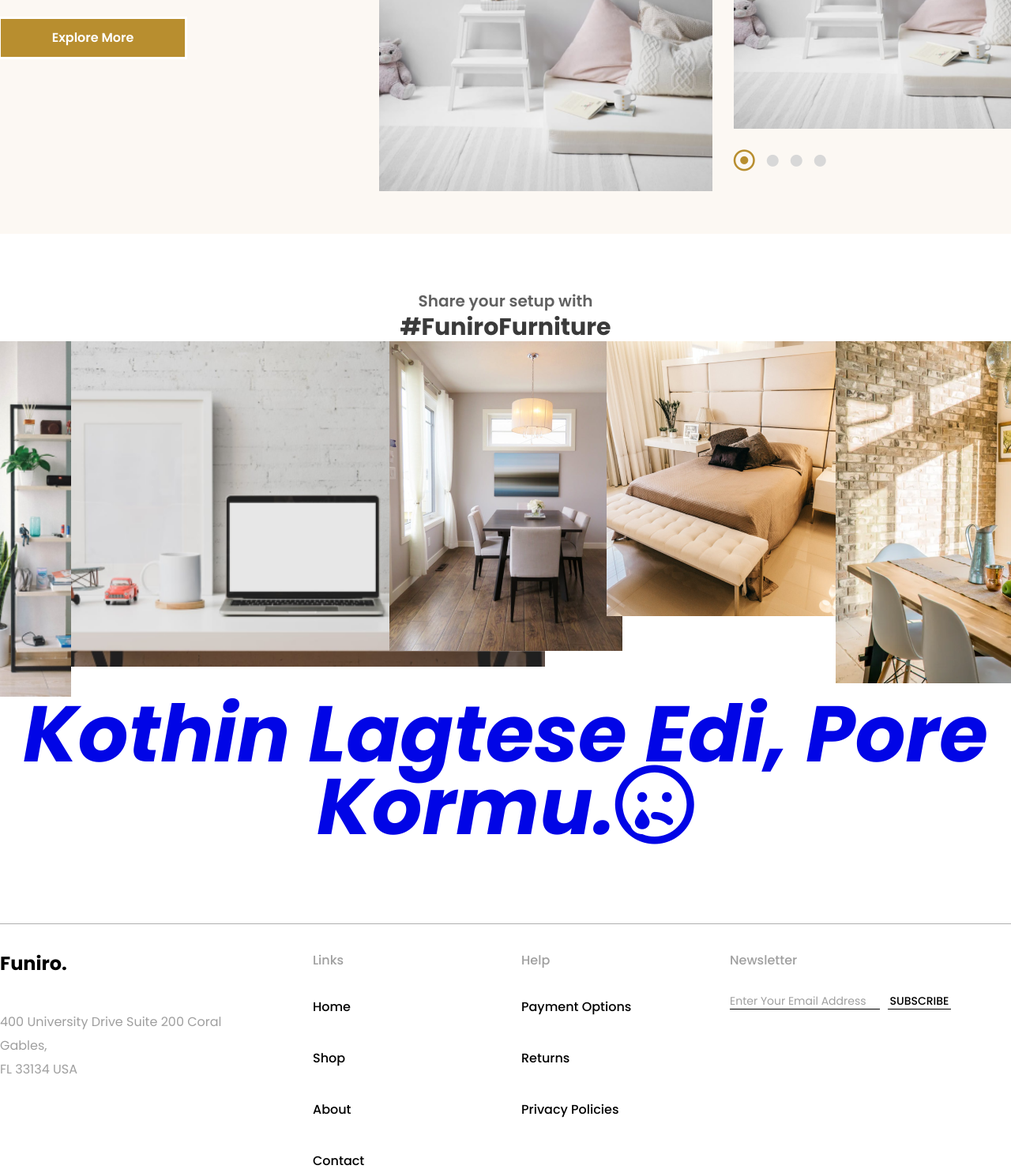
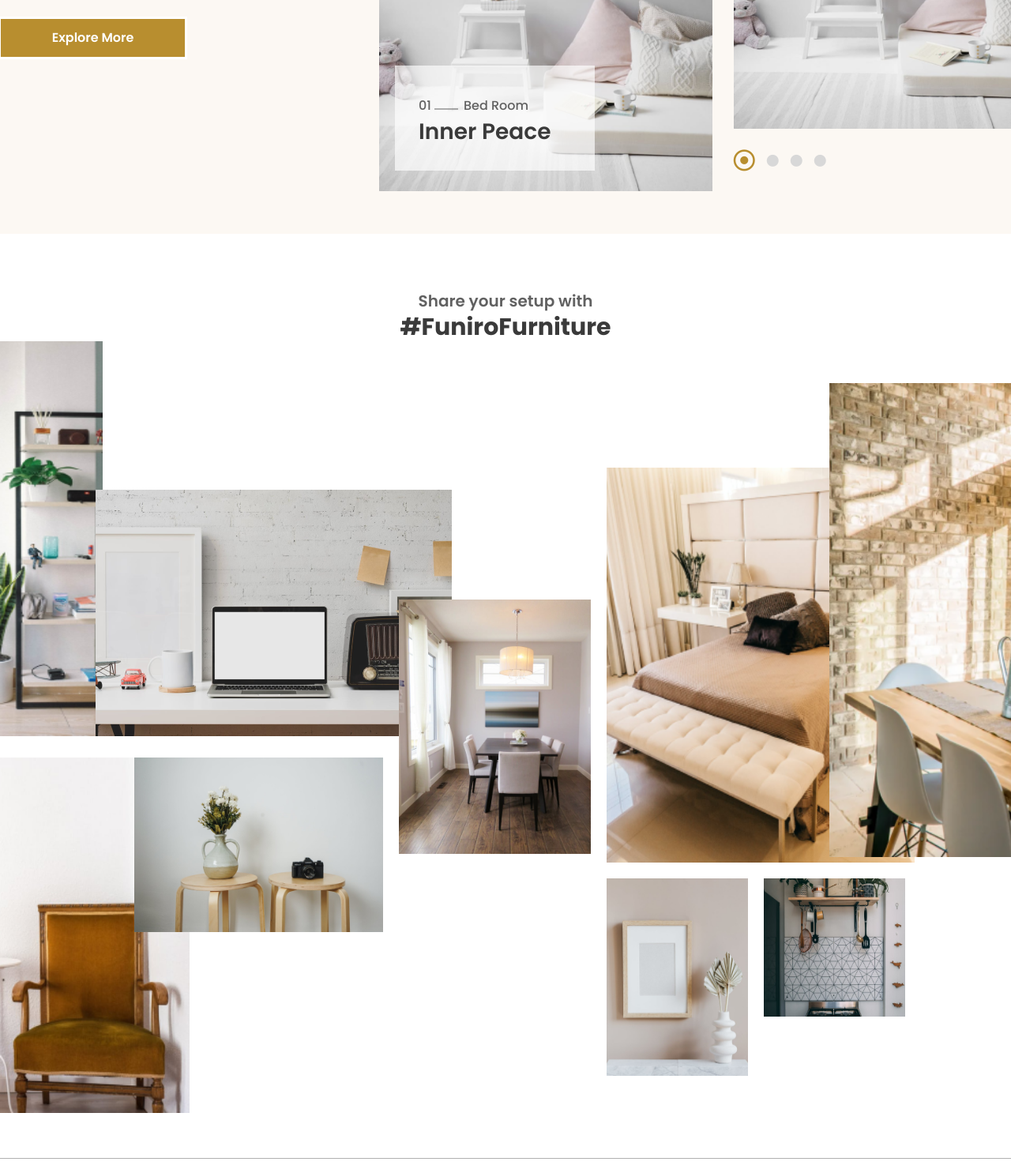
Before and after one commit to LitanMolla/figma1, a plain HTML site: page index.html in a window 1280 px wide. Shown: the part 3275-4760 px from the top of the page at 79% size. Drawn offline with Linux system fonts and the light colour scheme.

Commit message:
10 11 upo

```diff
--- a/css/style.css
+++ b/css/style.css
@@ -423,7 +423,44 @@ p{
 
 .img-data{
     width: 32%;
+    position: relative;
 }
+
+.imgDataBanner{
+    position: absolute;
+    bottom: 80px;
+    left: 20px;
+    height: 20%;
+    width: 60%;
+    content: "";
+    background: #ffffffa9;
+}
+
+.imgdatatext{
+    padding: 30px;
+}
+
+.imgdatatext h2{
+    margin-top: 15px;
+    color: #616161;
+    font-size: 16px;
+    font-weight: 500;
+    margin-bottom: 15px;
+}
+
+.imgdatatext h1{
+    font-size: 28px;
+    font-weight: 600;
+    color: #3A3A3A;
+}
+
+.imgdatatext h2 img{
+    width: 30px;
+    margin-right: 7px;
+}
+
+
+
 .img-data img{
     width: 100%;
 }
@@ -456,6 +493,7 @@ p{
 /* Gallery Part Start  */
 #gallery{
     margin-top: 70px;
+    width: 100%;
 }
 
 .galleryPart{
@@ -482,48 +520,140 @@ p{
     color: #3A3A3A;
 }
 
-.glimgPart{
+
+/* Gallery Images */
+.galleryImagePart{
+    width: 100%;
     display: flex;
     justify-content: space-between;
+    align-items: center;
+    margin-bottom: 50px;
+}
+
+.imgLeft{
+    width: 40%;
+    margin-right: 20px;
+}
+
+.lefImgOne{
+    display: flex;
+    justify-content: space-between;
+    align-items: last baseline;
+    margin-bottom: 20px;
+}
+
+.lefImgOne img{
+    height: 100%;
+    width: 100%;
+
+}
+
+.left111{
+    width: 25%;
+}
+
+.left111 img{
+    width: 130px;
+    height: 500px;
+}
+
+.left222{
+    width: 100%;
+}
+.leftImgTow{
+    display: flex;
+    justify-content: space-between;
+    align-items: start;
+}
+
+.left44444444{
+    width: 65%;
+}
+
+.left44444444 img{
+    width: 100%;
+    height: 100%;
+}
+
+.left3333{
+    width: 30%;
+}
+
+.left3333 img{
+    width: 240px;
+    height: 450px;
+}
+
+.imgMiddle{
+    width: 20%;
+}
+
+.imgMiddle img{
     width: 100%;
 }
 
-.lefImg{
-    width: 37%;
-    display: flex;
-    justify-content: space-between;
 
+.imgRight{
+    width: 40%;
+    margin-left: 20px;
 }
 
-.lefImg .l1{
-
-}
-.lefImg .l1 img{
-    height: 450px;
-    width: 90px;
-}
-
-.lefImg .l2 img{
-    width: 600px;
-    height: 412px;
-}
-
-.midImg{
-    width: 20%;
-}
-
-.rightImg{
-    width: 40%;
+.rightOne{
     display: flex;
     justify-content: space-between;
 }
 
-.galleryPart .kothin{
-    text-align: center;
-    font-size: 100px;
-    color: rgb(1, 5, 230);
-    margin-bottom: 100px;
+.rightTow{
+    margin-top: 20px;
+    display: flex;
+    justify-content: flex-start;
 }
+
+
+
+
+.rimg11{
+    width: 55%;
+    display: flex;
+    justify-content: first start;
+    align-items: flex-end;
+}
+
+.rimg11 img{
+    height: 500px;
+    width: 390px;
+}
+
+.rimg22{
+    width: 45%;
+}
+
+.rimg22 img{
+    height: 600px;
+    width: 340px;
+}
+
+.rimg33{
+    width: 35%;
+    margin-right: 20px;
+}
+
+.rimg33 img{
+   height: 100%;
+   width: 100%;
+}
+
+.rimg44{
+    width: 35%;
+    margin-right: 20px;
+}
+
+.rimg44 img{
+   height: 70%;
+   width: 100%;
+}
+/* Gallery Images */
+
 
 /* Gallery Part End  */
 
--- a/index.html
+++ b/index.html
@@ -287,6 +287,12 @@
                         <picture>
                             <img src="img/img1.png" alt="">
                         </picture>
+                        <div class="imgDataBanner">
+                            <div class="imgdatatext">
+                                <h2>01 <img src="img/Vector 1.png" alt=""><span>Bed Room</span></h2>
+                                <h1>Inner Peace</h1>
+                            </div>
+                        </div>
                     </div>
                     <div class="img-data">
                         <picture>
@@ -318,43 +324,31 @@
                 <p>Share your setup with</p>
                 <h1>#FuniroFurniture</h1>
             </div>
-
-            <div class="glimgPart">
-                <div class="lefImg">
-                    <div class="l1">
-                        <picture>
-                            <img src="img/gl1.png" alt="">
-                        </picture>
+            <div class="galleryImagePart">
+                <div class="imgLeft">
+                    <div class="lefImgOne">
+                        <div class="left111"><img src="img/gl1.png" alt="" ></div>
+                        <img src="img/gl2.png" alt="" class="left222">
                     </div>
-                    <div class="l2">
-                        <picture>
-                            <img src="img/gl2.png" alt="">
-                        </picture>
-                    </div>
-
-                </div>
-
-                <div class="midImg">
-                    <picture>
-                        <img src="img/gm1.png" alt="">
-                    </picture>
-                </div>
-                <div class="rightImg">
-                    <div class="r1">
-                        <picture>
-                            <img src="img/gr1.png" alt="">
-                        </picture>
-                    </div>
-                    <div class="r1">
-                        <picture>
-                            <img src="img/gr2.png" alt="">
-                        </picture>
+                    <div class="leftImgTow">
+                        <div class="left3333"><img src="img/gl3.png" alt=""></div>
+                        <div class="left44444444"><img src="img/gl4.png" alt="" class="left44444444"></div>
                     </div>
                 </div>
-
+                <div class="imgMiddle">
+                    <img src="img/gm1.png" alt="">
+                </div>
+                <div class="imgRight">
+                    <div class="rightOne">
+                        <div class="rimg11"><img src="img/gr1.png" alt=""></div>
+                        <div class="rimg22"><img src="img/gr2.png" alt=""></div>
+                    </div>
+                    <div class="rightTow">
+                        <div class="rimg33"><img src="img/gr3.png" alt=""></div>
+                        <div class="rimg44"><img src="img/gr4.png" alt=""></div>
+                    </div>
+                </div>
             </div>
-            <h1 class="kothin"><i>Kothin Lagtese Edi, Pore Kormu.</i><i class="fa-regular fa-face-sad-tear"></i></h1>
-        </div>
      </section>
     <!-- Gallery Part End -->
 
```
Also changed, not shown: img/Vector 1.png (added).
